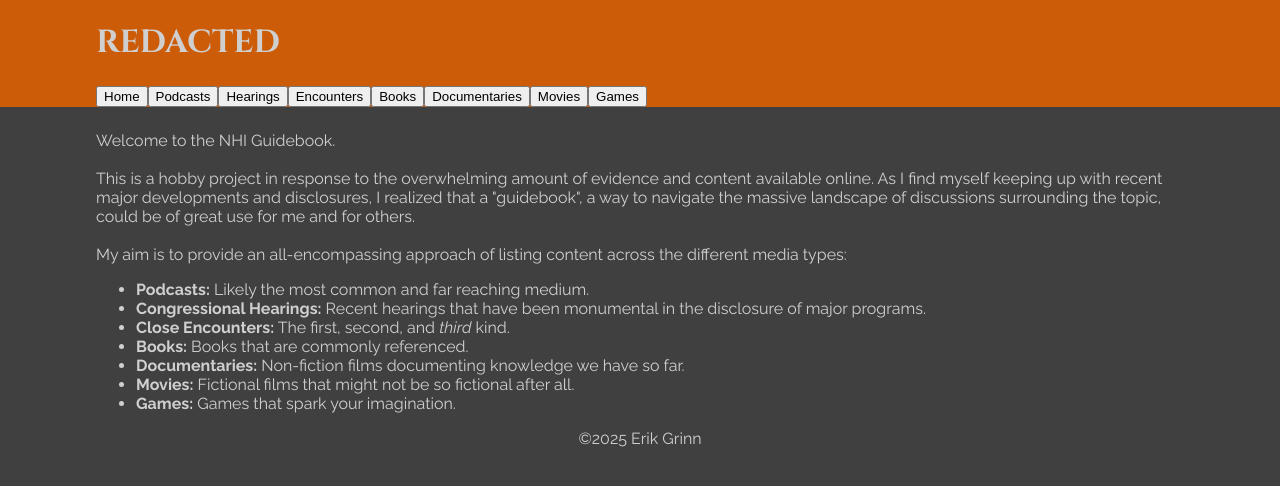
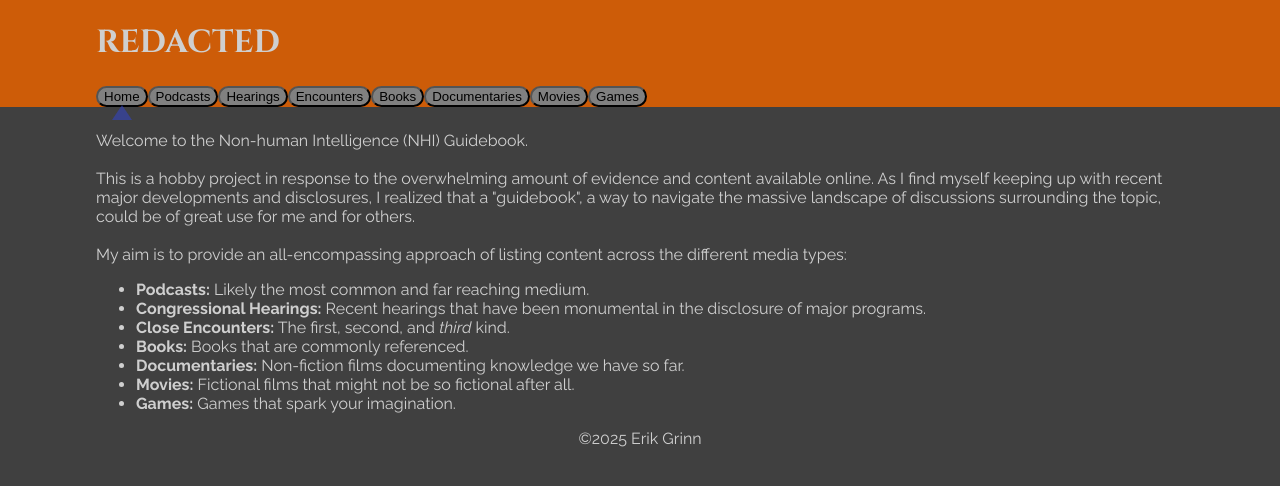
Before and after one commit to erikgrinn/test_site, a website built with webpack: page src/template.html in a window 1280 px wide. Both pictures are taken after a click on the button "Home". Shown: the top 486 px of the page. Built offline with nearby package versions, Linux system fonts and the light colour scheme.

Commit message:
button beams

```diff
--- /dev/null
+++ b/src/home.js
@@ -0,0 +1,22 @@
+const homeDiv = document.createElement('div')
+homeDiv.innerHTML = `
+Welcome to the Non-human Intelligence (NHI) Guidebook.
+        <br>
+        <br>
+        This is a hobby project in response to the overwhelming amount of evidence and content available online.
+        As I find myself keeping up with recent major developments and disclosures, I realized that a "guidebook", a way to navigate the massive landscape of discussions surrounding the topic, could be of great use for me and for others.
+        <br>
+        <br>
+        My aim is to provide an all-encompassing approach of listing content across the different media types:
+        <ul>
+            <li><strong>Podcasts:</strong> Likely the most common and far reaching medium.</li>
+            <li><strong>Congressional Hearings:</strong> Recent hearings that have been monumental in the disclosure of major programs.</li>
+            <li><strong>Close Encounters:</strong> The first, second, and <i>third</i> kind.</li>
+            <li><strong>Books:</strong> Books that are commonly referenced.</li>
+            <li><strong>Documentaries:</strong> Non-fiction films documenting knowledge we have so far.</li>
+            <li><strong>Movies:</strong> Fictional films that might not be so fictional after all.</li>
+            <li><strong>Games:</strong> Games that spark your imagination.</li>
+        </ul>
+        `
+
+export {homeDiv}
--- a/src/index.js
+++ b/src/index.js
@@ -1 +1,28 @@
 import "./styles.css";
+import { homeDiv} from "./home.js";
+// import { menuDiv } from "./menu.js"
+// import { aboutDiv } from "./about.js";
+
+
+const contentDiv = document.getElementById('content')
+
+const homeBtn = document.getElementById('homeBtn');
+const podcastsBtn = document.getElementById('podcastsBtn');
+const hearingsBtn = document.getElementById('hearingsBtn');
+const encountersBtn = document.getElementById('encountersBtn');
+const booksBtn = document.getElementById('booksBtn');
+const documentariesBtn = document.getElementById('documentariesBtn');
+const moviesBtn = document.getElementById('moviesBtn');
+const gamesBtn = document.getElementById('gamesBtn');
+
+// load home content by default
+contentDiv.appendChild(homeDiv)
+homeBtn.classList.add('triangle-shadow')
+
+homeBtn.addEventListener('click', () => {
+    contentDiv.innerHTML = ''
+    contentDiv.appendChild(homeDiv)
+//     contentDiv.appendChild(homeImage)
+})
+
+// homeBtn.classList.toggle('triangle-shadow')
--- /dev/null
+++ b/src/podcasts.js
@@ -0,0 +1,2 @@
+contentDiv = document.getElementById('content')
+contentDiv.innerHTML = ``
--- a/src/styles.css
+++ b/src/styles.css
@@ -40,8 +40,34 @@ nav {
 }
 
 /* nav button {
-    background-color: var(--main-color);
+    background-color: grey;
+    border-radius: 50px;
 } */
+
+nav button {
+  background-color: grey;
+  border-radius: 50px;
+  cursor: pointer;
+  position: relative; /* Required for the pseudo-element */
+}
+
+nav button.triangle-shadow::after {
+  content: '';
+  position: absolute;
+  top: 100%; /* Position the triangle below the button */
+  left: 50%;
+  transform: translateX(-50%);
+  width: 0;
+  height: 0;
+  border-left: 10px solid transparent; /* Adjust as needed */
+  border-right: 10px solid transparent; /* Adjust as needed */
+  border-bottom: 15px solid rgba(48, 68, 214, 0.5); /* Adjust color and size as needed */
+  transition: border-bottom 0.3s ease; /* Smooth transition for shadow */
+}
+
+nav button.triangle-shadow:hover::after {
+  border-bottom: 25px solid rgba(48, 68, 214, 0.5); /* Increase shadow on hover */
+}
 
 
 #content {
--- a/src/template.html
+++ b/src/template.html
@@ -22,30 +22,9 @@
             <button id="documentariesBtn">Documentaries</button>
             <button id="moviesBtn">Movies</button>
             <button id="gamesBtn">Games</button>
-
-
-
         </nav>
     </header>
-    <div id="content">
-        Welcome to the NHI Guidebook.
-        <br>
-        <br>
-        This is a hobby project in response to the overwhelming amount of evidence and content available online.
-        As I find myself keeping up with recent major developments and disclosures, I realized that a "guidebook", a way to navigate the massive landscape of discussions surrounding the topic, could be of great use for me and for others.
-        <br>
-        <br>
-        My aim is to provide an all-encompassing approach of listing content across the different media types:
-        <ul>
-            <li><strong>Podcasts:</strong> Likely the most common and far reaching medium.</li>
-            <li><strong>Congressional Hearings:</strong> Recent hearings that have been monumental in the disclosure of major programs.</li>
-            <li><strong>Close Encounters:</strong> The first, second, and <i>third</i> kind.</li>
-            <li><strong>Books:</strong> Books that are commonly referenced.</li>
-            <li><strong>Documentaries:</strong> Non-fiction films documenting knowledge we have so far.</li>
-            <li><strong>Movies:</strong> Fictional films that might not be so fictional after all.</li>
-            <li><strong>Games:</strong> Games that spark your imagination.</li>
-        </ul>
-    </div>
+    <div id="content"></div>
     <div class="footer">
         <!-- hopefully script below doesn't interfere with anything else? -->
         <script>
```
